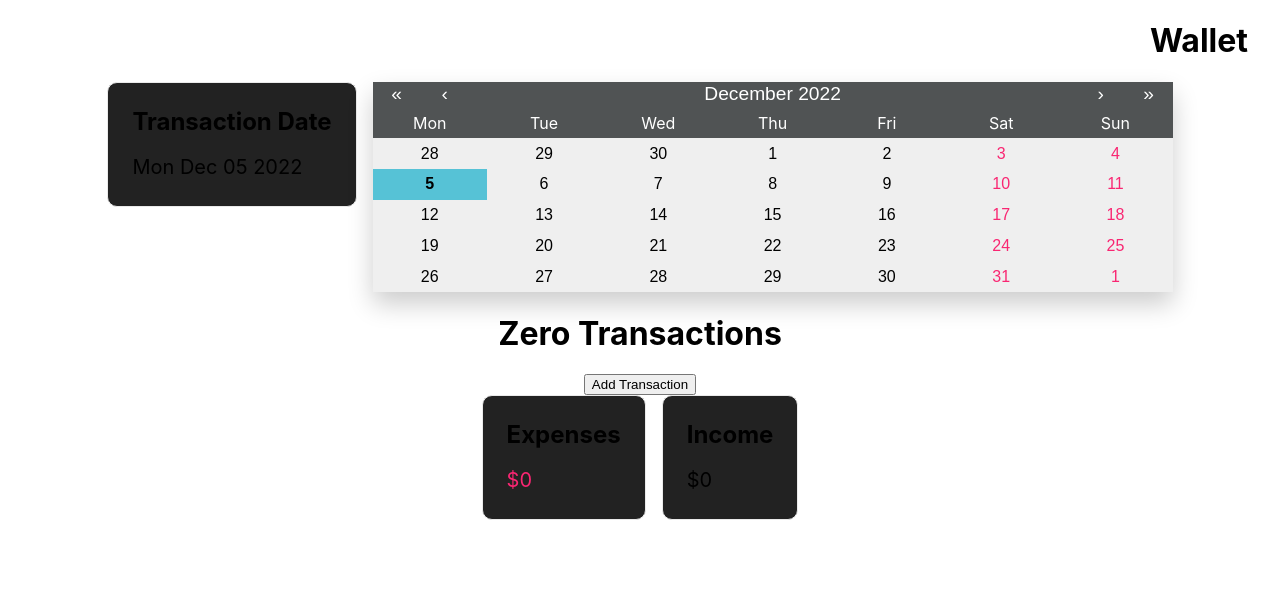
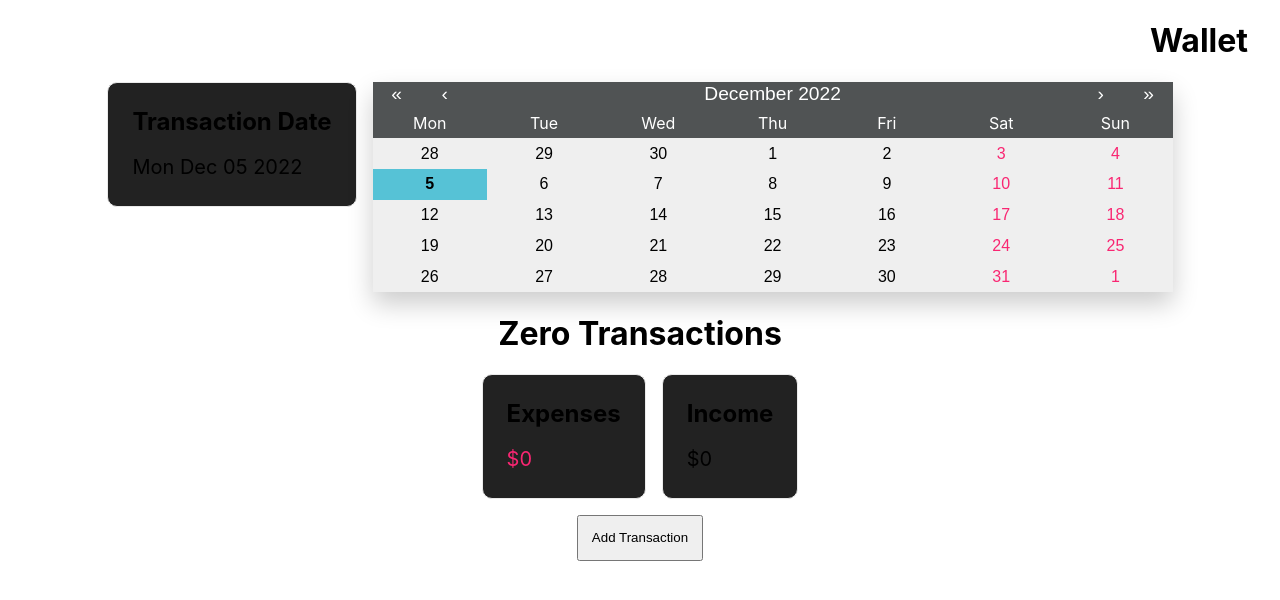
Before and after one commit to JeremyLoh/window, a Next.js app: page /wallet in a window 1280 px wide. Shown: the top 600 px of the page. Built offline with nearby package versions, Linux system fonts and the light colour scheme.

Commit message:
Add initial button to show add transaction form

```diff
--- a/pages/wallet.tsx
+++ b/pages/wallet.tsx
@@ -7,9 +7,16 @@ import CardInfo from "../components/cardInfo"
 
 const Wallet:FC<any> = () => {
   const [date, setDate] = useState<Date>(new Date())
+  const [isEditing, setIsEditing] = useState<boolean>(false)
+
+  function showTransactionForm() {
+    setIsEditing(!isEditing)
+  }
+
   return (
     <div>
       <h1 className={styles.pageTitle}>Wallet</h1>
+
       <div className={styles.transactionInfo}>
         <div aria-label="wallet-transaction-date">
           <CardInfo ariaLabel="wallet-transaction-date-selection">
@@ -19,11 +26,9 @@ const Wallet:FC<any> = () => {
         </div>
         <Calendar onChange={setDate} value={date} />
       </div>
+
       <div className={styles.transactions} aria-label="wallet-transactions">
         <h1>Zero Transactions</h1>
-        <button aria-label="wallet-add-transaction">
-          Add Transaction
-        </button>
         <div className={styles.walletSummary}>
           <CardInfo ariaLabel="wallet-expenses">
             <h2>Expenses</h2>
@@ -34,6 +39,21 @@ const Wallet:FC<any> = () => {
             <p>$0</p>
           </CardInfo>
         </div>
+
+        <button
+          className={styles.addTransactionBtn}
+          aria-label="wallet-add-transaction"
+          onClick={showTransactionForm}
+        >
+          Add Transaction
+        </button>
+        {
+          isEditing && (
+            <div aria-label="add-transaction-form">
+              <h1>FORM</h1>
+            </div>
+          )
+        }
       </div>
     </div>
   )
--- a/styles/pages/Wallet.module.css
+++ b/styles/pages/Wallet.module.css
@@ -26,8 +26,12 @@
 .warning {
   color: var(--monokai-red);
 }
+.addTransactionBtn {
+  padding: 1em;
+  margin-top: 1rem;
+}
 
-@media (max-width: 400px) {
+@media (max-width: 500px) {
   .transactionInfo {
     flex-direction: column;
     align-items: center;
```
Also changed, not shown: 1 other file (tests, documents, lock files or other folders).
